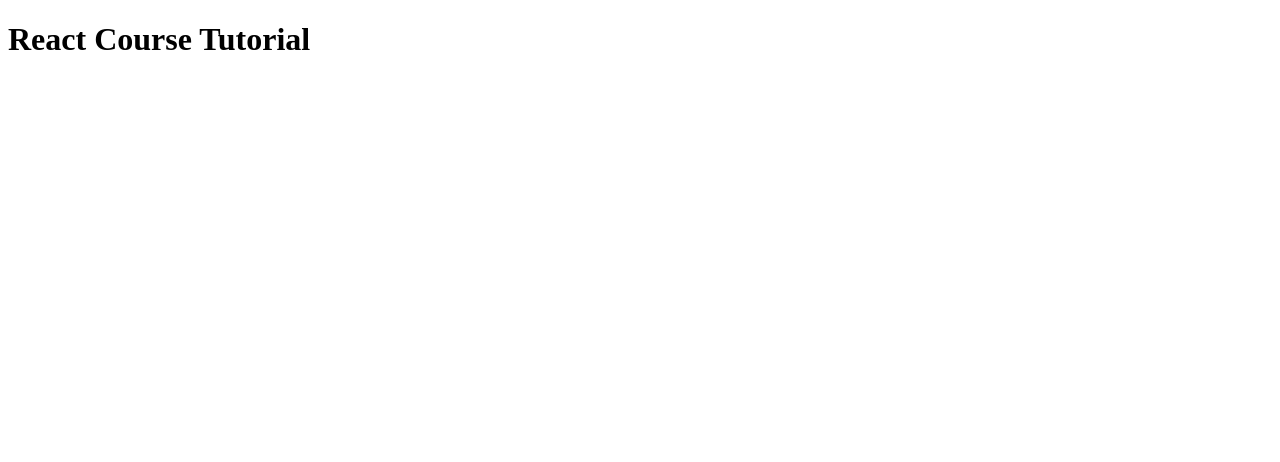
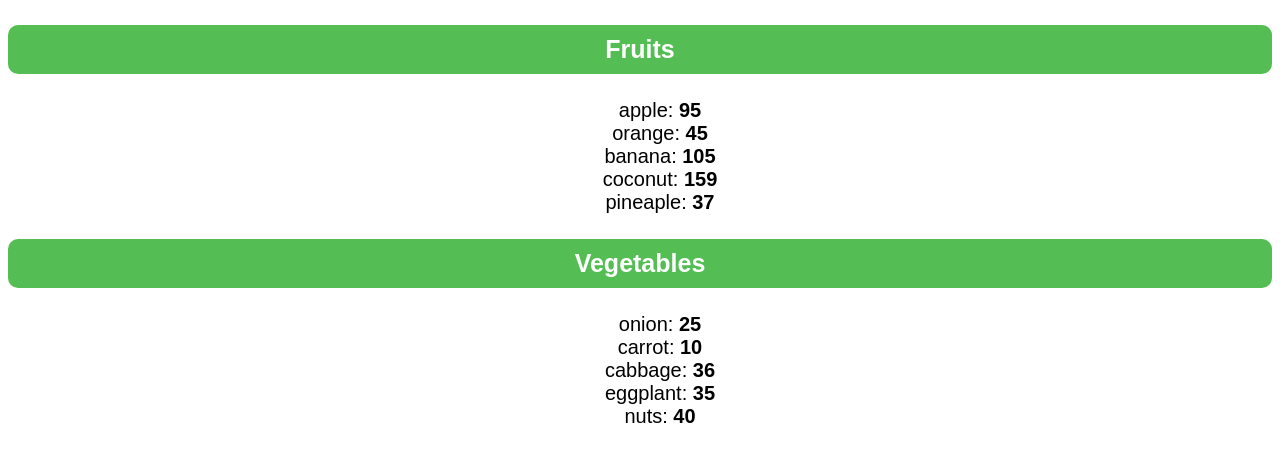
Before and after one commit to chrls97/react-crash-course, a React (Vite) app: page / in a window 1280 px wide. Shown: the top 462 px of the page. Built offline with nearby package versions, Linux system fonts and the light colour scheme.

Commit message:
done learning rendering array using maps

```diff
--- a/src/App.jsx
+++ b/src/App.jsx
@@ -1,7 +1,26 @@
+
+import List from './List/List.jsx';
 
 function App() {
+
+
+  const fruits = [{id:1, name: "apple", calories: 95},
+                  {id:2, name: "orange", calories: 45},
+                  {id:3, name: "banana", calories: 105},
+                  {id:4, name: "coconut", calories: 159},
+                  {id:5, name: "pineaple", calories: 37}];
+
+  const vegatables = [{id:6, name: "onion", calories: 25},
+                  {id:7, name: "carrot", calories: 10},
+                  {id:8, name: "cabbage", calories: 36},
+                  {id:9, name: "eggplant", calories: 35},
+                  {id:10, name: "nuts", calories: 40}];
+
   return (
-    <h1>React Course Tutorial</h1>
+    <>
+      <List items={fruits} category="Fruits"/>
+      <List items={vegatables} category="Vegetables"/>
+    </>
   )
 }
 
--- /dev/null
+++ b/src/List/List.jsx
@@ -0,0 +1,34 @@
+import styles from './List.module.css'
+
+function List(props){
+
+  const items = props.items;
+  const category = props.category;
+
+  //sorting object with specific properties
+  //fruits.sort((a, b) => a.name.localeCompare(b.name)); // ALPHABETICAL
+  //fruits.sort((a, b) => b.name.localeCompare(a.name)); // REVERSE ALPHABETICAL
+  //fruits.sort((a, b) => a.calories - b.calories) // NUMERICAL
+  //fruits.sort((a, b) => b.calories - a.calories) // REVERSE NUMERICAL
+
+  //Fileteing Fruis Object with specific properties
+  //const lowCaloriesFruits = fruits.filter(fruit => fruit.calories < 100)
+  //const highCaloriesFruits = fruits.filter(fruit => fruit.calories > 100)
+  //const listItems = highCaloriesFruits.map(highCaloriesFruit => <li key={highCaloriesFruit.id}>{highCaloriesFruit.name}: <b>{highCaloriesFruit.calories}</b></li>)
+
+  //posting of object using map
+  // In React, the .map() method is a JavaScript array function used to iterate over an array and return a new array of transformed or rendered elements. It's commonly used to:
+  // its like for each
+  const listItems = items.map(item =>
+                              <li key={item.id}>{item.name}: <b>{item.calories}</b></li>)
+
+  return(
+    <>
+      <h3 className={styles.listCategory}>{category}</h3>
+      <ol className={styles.listItems}>{listItems}</ol>
+    </>
+  )
+
+}
+
+export default List;
--- /dev/null
+++ b/src/List/List.module.css
@@ -0,0 +1,19 @@
+.listCategory{
+  font-family: Arial, Helvetica, sans-serif;
+  font-size: 25px;
+  font-weight: bold;
+  border-radius: 10px;
+  padding: 10px;
+  background-color: rgb(84, 190, 84);
+  color: white;
+  text-align: center;
+
+}
+
+.listItems{
+  font-family: Arial, Helvetica, sans-serif;
+  font-size: 20px;
+  list-style: none;
+  text-align: center;
+  margin:0;
+}
```
